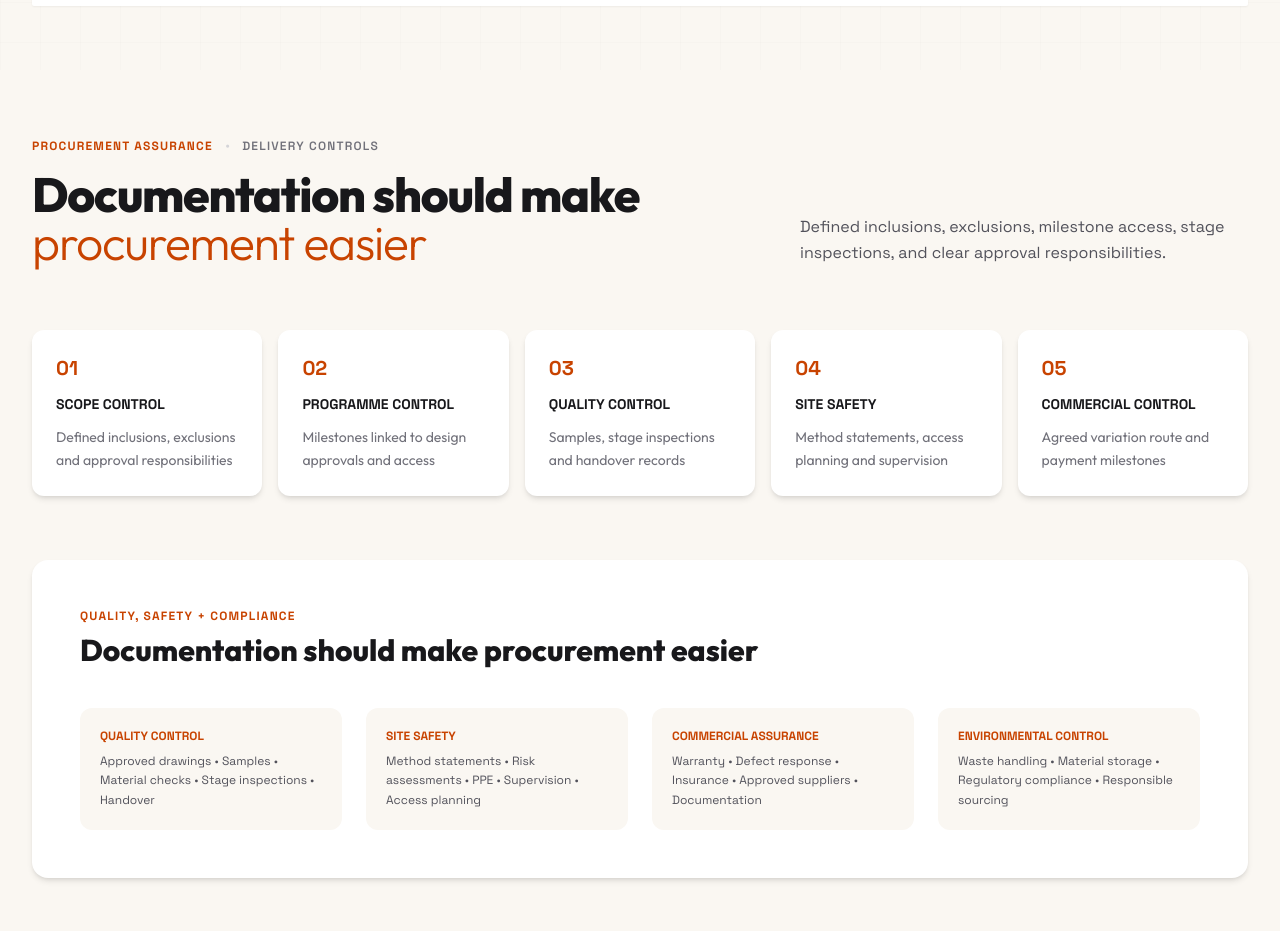
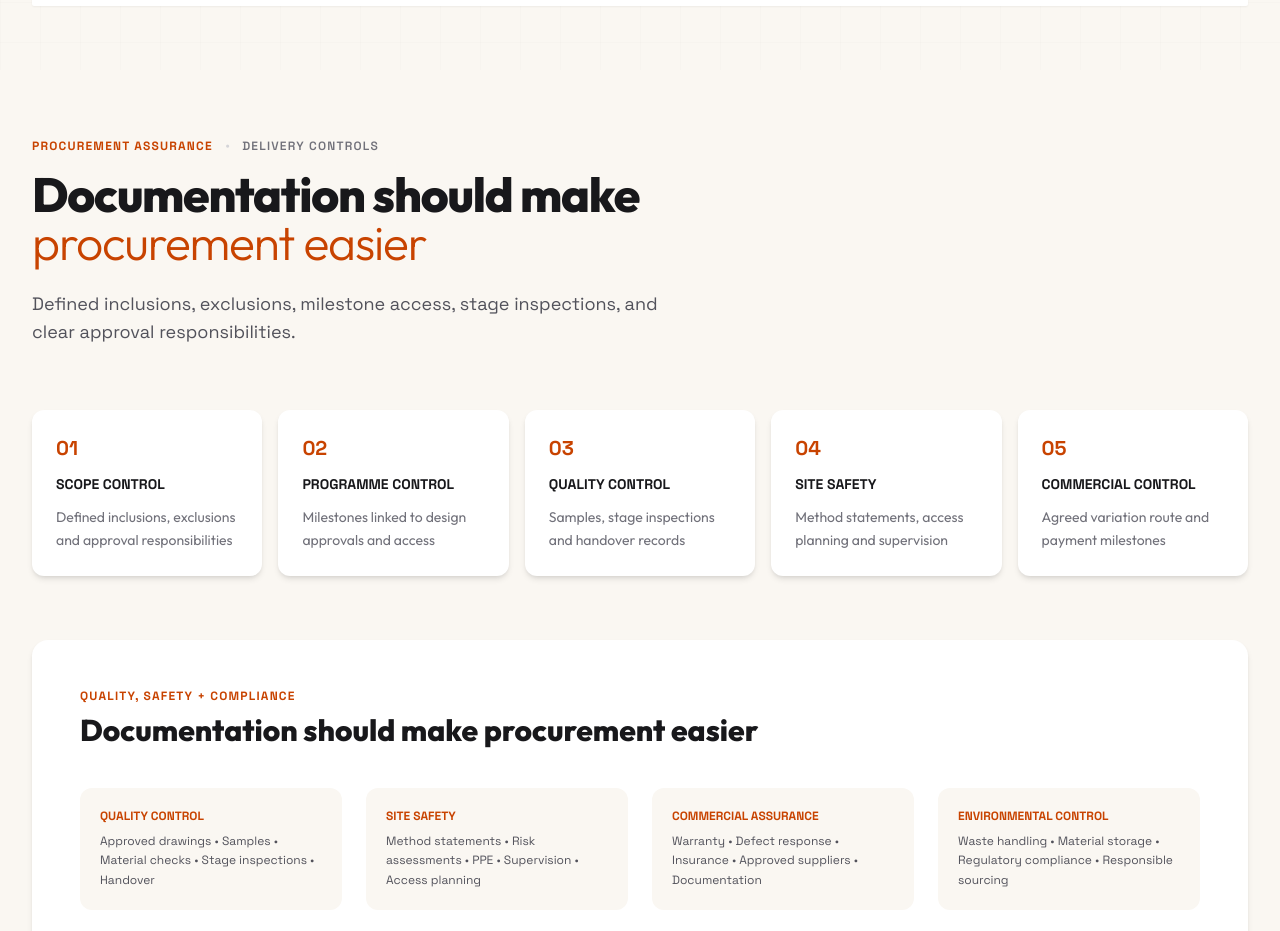
Before and after one commit to akashjo123/orange-industries, a Next.js app: page / in a window 1280 px wide. Shown: the part 5600-6531 px from the top of the page. Built offline with nearby package versions, Linux system fonts and the light colour scheme.

Commit message:
refactor: adjust header layout and expand paragraph sizing in DeliveryAssurance

```diff
--- a/components/DeliveryAssurance.tsx
+++ b/components/DeliveryAssurance.tsx
@@ -13,7 +13,7 @@ export default function DeliveryAssurance() {
       <div className="max-w-7xl mx-auto px-4 sm:px-6 lg:px-8 relative z-10">
 
         {/* PDF 2.6 Header */}
-        <div className="flex flex-col md:flex-row md:items-end justify-between mb-16 gap-6">
+        <div className="flex flex-col mb-16 space-y-6">
           <div>
             <div className="flex flex-wrap items-center gap-2 sm:gap-3 mb-3">
               <span className="font-mono text-xs font-bold text-brand-orange-text uppercase tracking-widest">
@@ -29,7 +29,7 @@ export default function DeliveryAssurance() {
               <span className="text-brand-orange-text font-light">procurement easier</span>
             </h2>
           </div>
-          <p className="text-base text-zinc-600 max-w-md font-mono leading-relaxed">
+          <p className="text-base sm:text-lg text-zinc-600 max-w-2xl font-mono leading-relaxed">
             Defined inclusions, exclusions, milestone access, stage inspections, and clear approval responsibilities.
           </p>
         </div>
```
